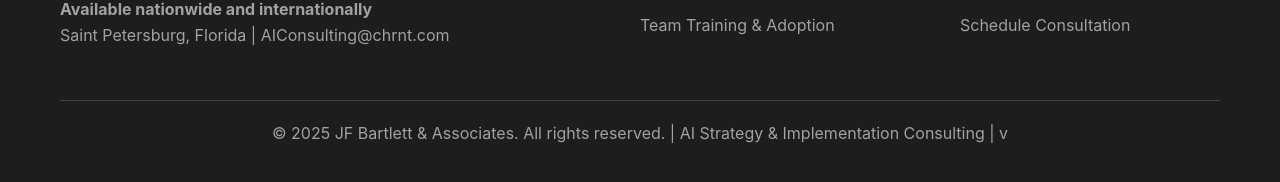
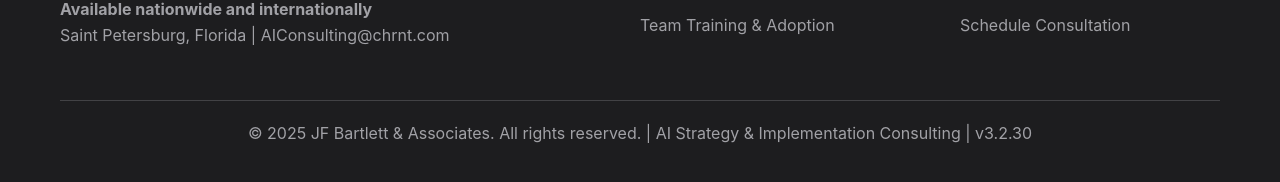
Before and after one commit to JohnBartlett/johnbartlett.github.io, a Jekyll site: the page built from index.html, in a window 1280 px wide and 900 px high, scrolled down 7233 px. Shown: the part 713-895 px from the top of the window. Built offline with Jekyll 4.4.1, drawn with Linux system fonts in a browser that asks for light colours.

Commit message:
Fix version display in footer
- Replace Jekyll template syntax with hardcoded version number
- Version now displays correctly as v3.2.30 instead of just 'v'
- Update version to 3.2.30

```diff
--- a/_config.yml
+++ b/_config.yml
@@ -37,4 +37,4 @@ navigation:
     url: "/software-development/"
 
 # Site version
-version: 3.2.29
+version: 3.2.30
--- a/_layouts/default.html
+++ b/_layouts/default.html
@@ -951,7 +951,7 @@
             </div>
 
             <div class="footer-bottom">
-                <p>&copy; 2025 JF Bartlett & Associates. All rights reserved. | AI Strategy & Implementation Consulting | v{{ site.version }}</p>
+                <p>&copy; 2025 JF Bartlett & Associates. All rights reserved. | AI Strategy & Implementation Consulting | v3.2.30</p>
             </div>
         </div>
     </footer>
```
